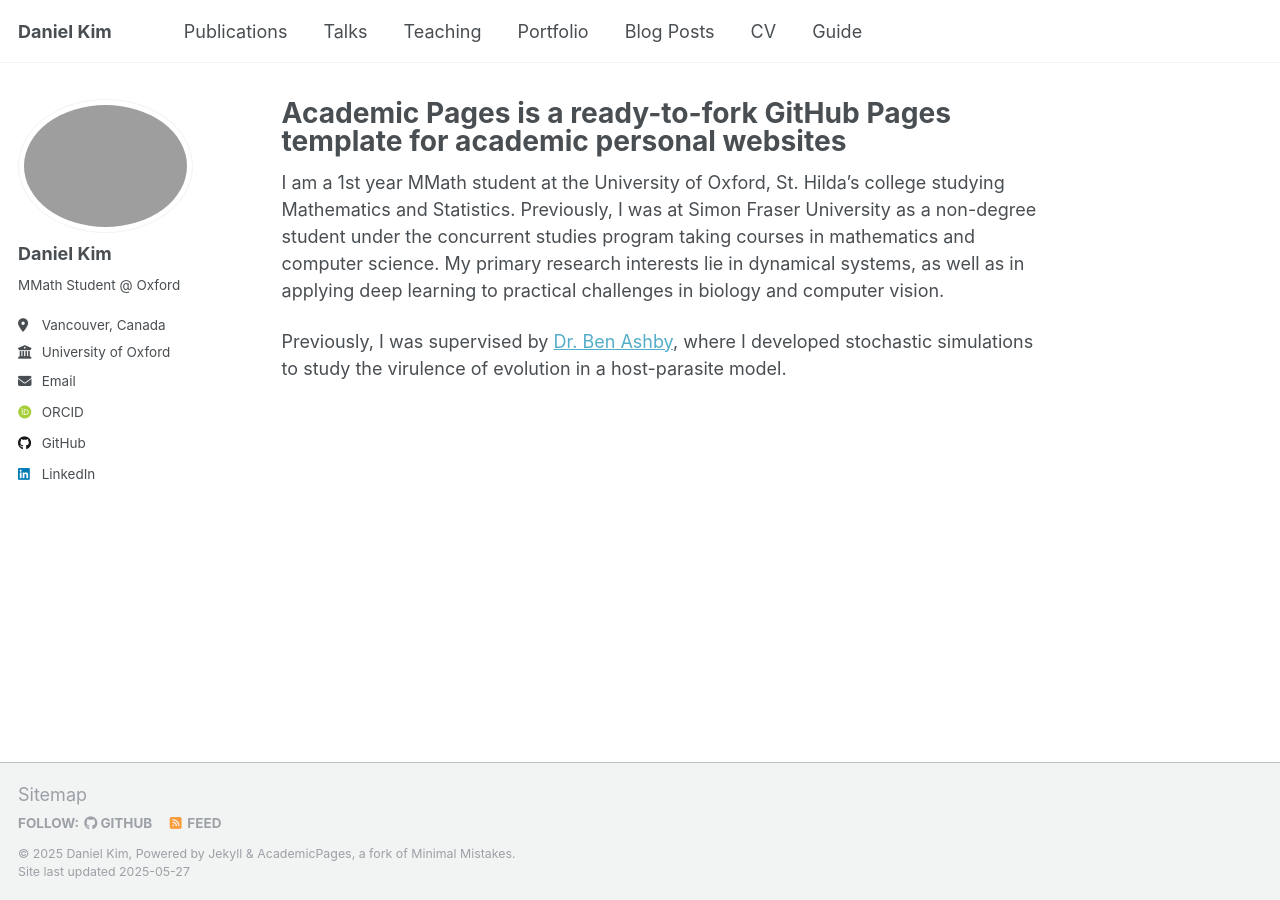
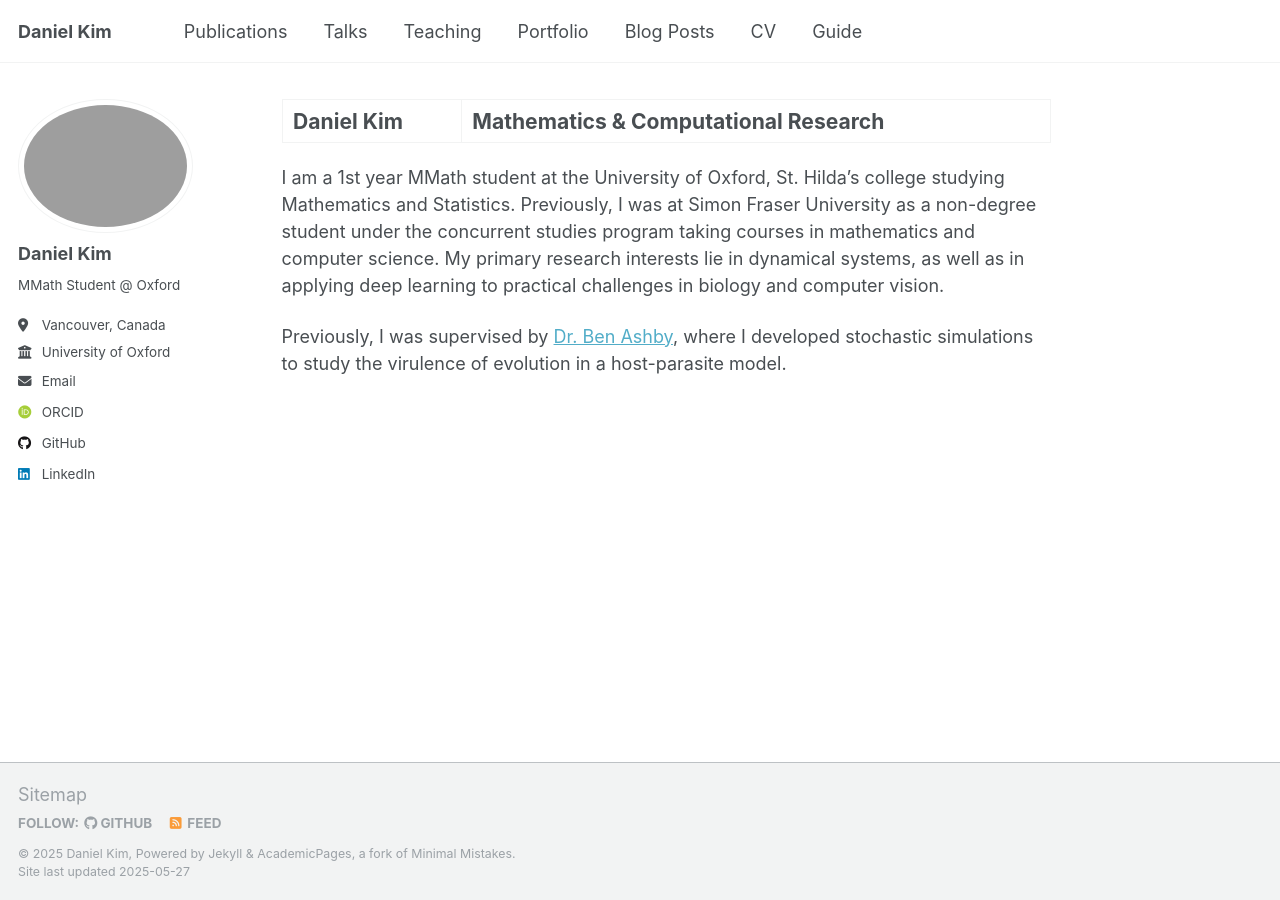
Before and after one commit to dxanielkm/dxanielkm.github.io, a Jekyll site: the page built from _pages/about.md, in a window 1280 px wide. Built offline with Jekyll 4.4.1, drawn with Linux system fonts in a browser that asks for light colours; some web fonts are replaced.

Commit message:
Update about.md

```diff
--- a/_pages/about.md
+++ b/_pages/about.md
@@ -1,6 +1,6 @@
 ---
 permalink: /
-title: "Academic Pages is a ready-to-fork GitHub Pages template for academic personal websites"
+title: "Daniel Kim | Mathematics & Computational Research"
 author_profile: true
 redirect_from:
   - /about/
```
